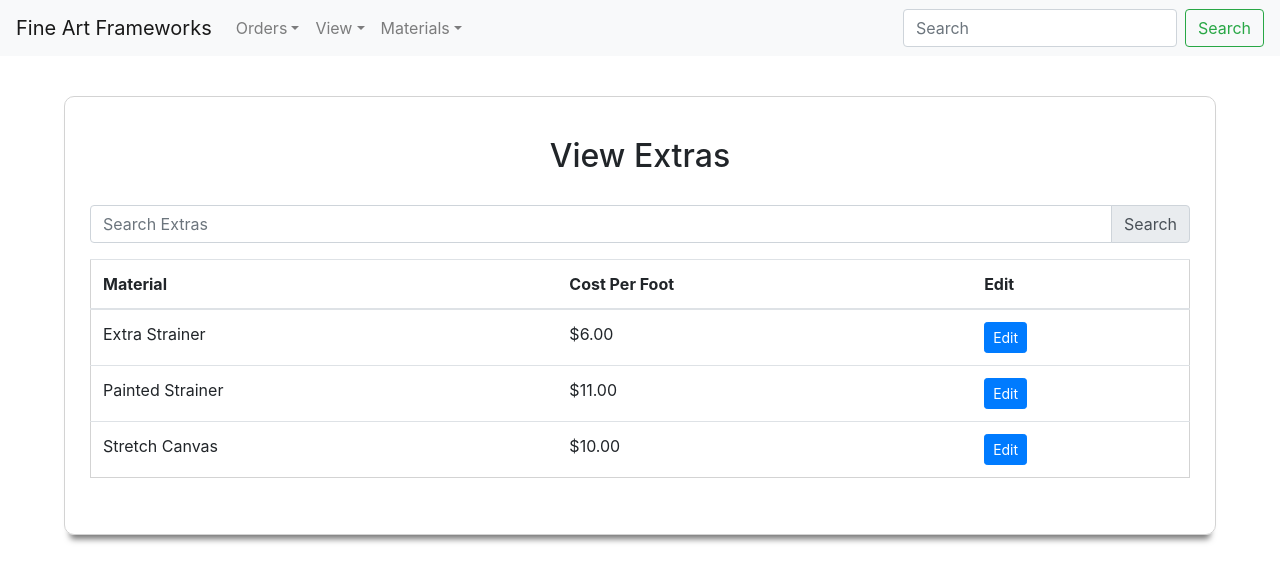
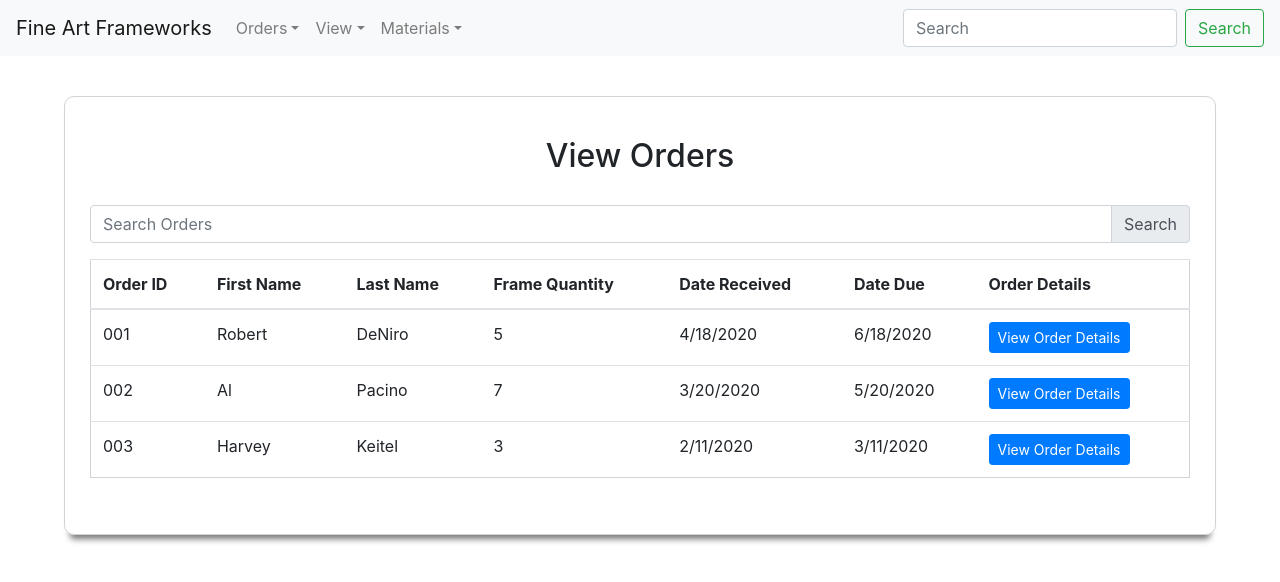
Before and after one commit to achatmajian/FineArtFrameworks-React, a React (Create React App) app: page / in a window 1280 px wide. Shown: the top 582 px of the page. Built offline with nearby package versions, Linux system fonts and the light colour scheme.

Commit message:
built view orders page

```diff
--- a/src/App.js
+++ b/src/App.js
@@ -10,6 +10,7 @@ import ViewGlazing from "./components/view-glazing.js";
 import ViewMounting from "./components/view-mounting.js";
 import ViewSpacers from "./components/view-spacers.js";
 import ViewExtras from "./components/view-extras.js";
+import ViewOrders from "./components/view-orders.js";
 
 function App() {
   return (
@@ -23,7 +24,8 @@ function App() {
       {/* <ViewGlazing /> */}
       {/* <ViewMounting /> */}
       {/* <ViewSpacers /> */}
-      <ViewExtras />
+      {/* <ViewExtras /> */}
+      <ViewOrders />
     </div>
   );
 }
--- /dev/null
+++ b/src/components/view-orders.js
@@ -0,0 +1,77 @@
+import React from "react";
+import { Table, Container, Row, Button, InputGroup, FormControl} from "react-bootstrap";
+import 'bootstrap/dist/css/bootstrap.css';
+import "./view-table.css";
+
+
+class ViewOrders extends React.Component {
+    render() {
+      return (
+        <div className="wrapper">
+        <Container className="table-container" fluid>
+          <h2 className="page-title">View Orders</h2>
+          <Row>
+
+          <InputGroup className="mb-3">
+            <FormControl
+              placeholder="Search Orders"
+              aria-label="Search Orders"
+              aria-describedby="basic-addon2"
+            />
+            <InputGroup.Append>
+              <InputGroup.Text id="basic-addon2">Search</InputGroup.Text>
+            </InputGroup.Append>
+          </InputGroup>
+            <Table className="table" responsive>
+            <thead>
+                <tr>
+                <th>Order ID</th>
+                <th>First Name</th>
+                <th>Last Name</th>
+                <th>Frame Quantity</th>
+                <th>Date Received</th>
+                <th>Date Due</th>
+                <th>Order Details</th>
+                </tr>
+            </thead>
+            <tbody>
+                <tr>
+                  <td>001</td>
+                  <td>Robert</td>
+                  <td>DeNiro</td>
+                  <td>5</td>
+                  <td>4/18/2020</td>
+                  <td>6/18/2020</td>
+                  <td><Button variant="primary" size="sm">View Order Details</Button>{' '}</td>
+                </tr>
+                <tr>
+                  <td>002</td>
+                  <td>Al</td>
+                  <td>Pacino</td>
+                  <td>7</td>
+                  <td>3/20/2020</td>
+                  <td>5/20/2020</td>
+                  <td><Button variant="primary" size="sm">View Order Details</Button>{' '}</td>
+                </tr>
+                <tr>
+                  <td>003</td>
+                  <td>Harvey</td>
+                  <td>Keitel</td>
+                  <td>3</td>
+                  <td>2/11/2020</td>
+                  <td>3/11/2020</td>
+                  <td><Button variant="primary" size="sm">View Order Details</Button>{' '}</td>
+                </tr>
+            </tbody>
+
+            </Table>
+        </Row>
+</Container>
+</div>
+
+      );
+    }
+  }
+
+
+export default ViewOrders;
```
